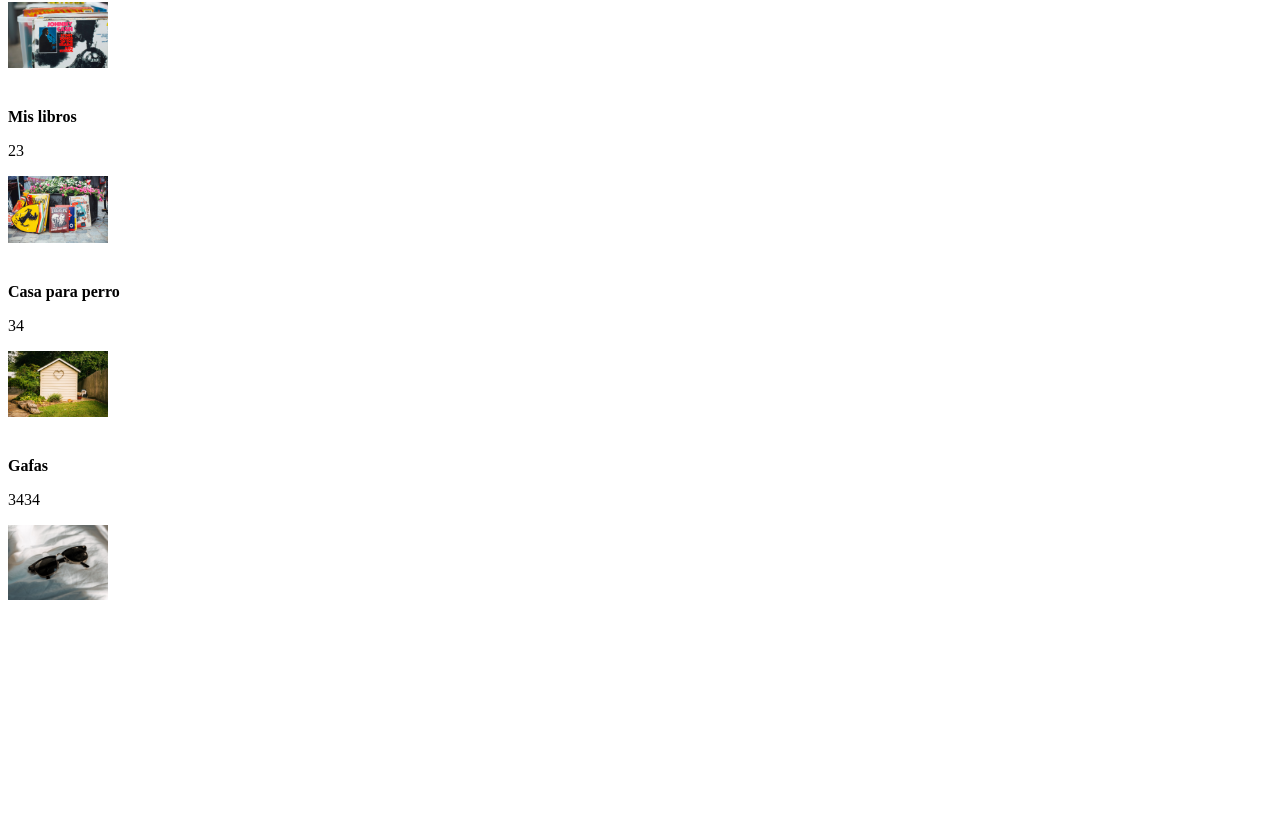
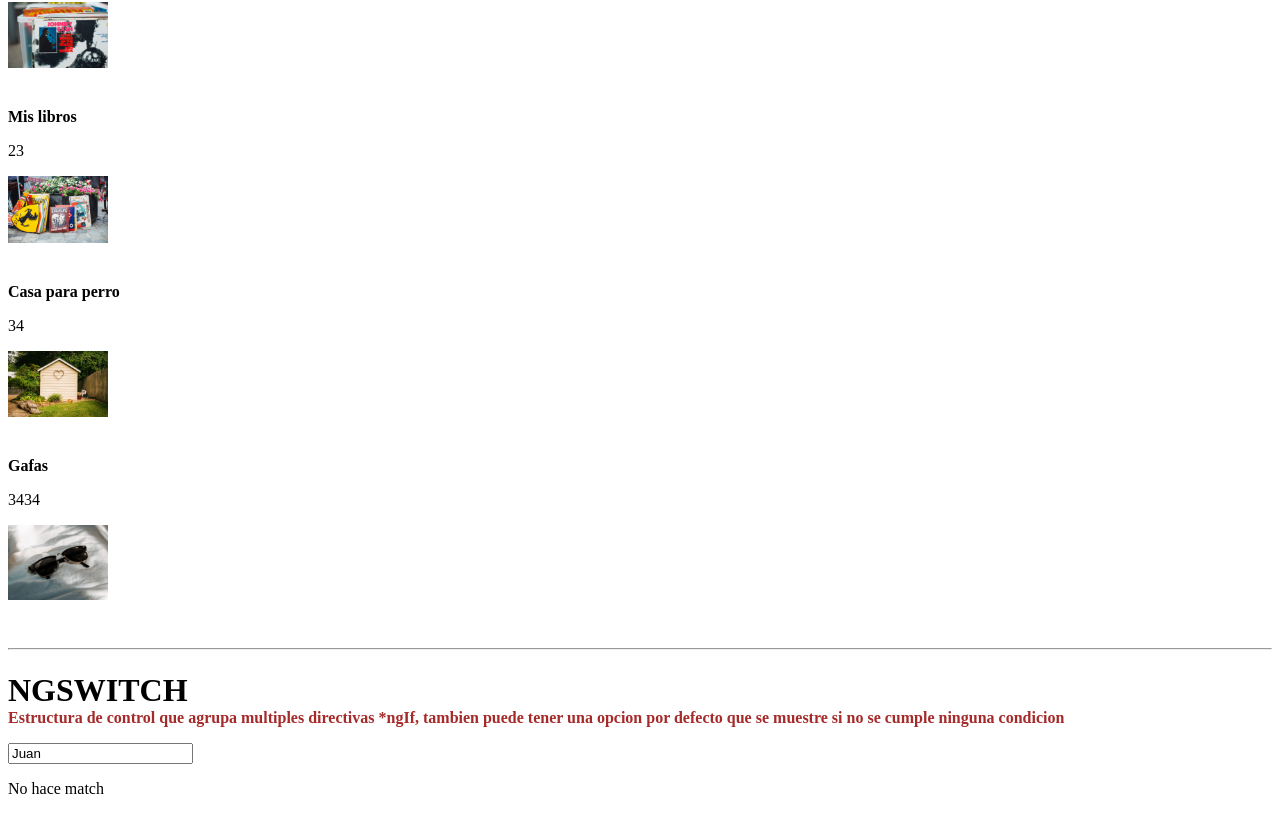
Before and after one commit to An-Bast-Donar/my-store, an Angular app: page / in a window 1280 px wide. Shown: the part 1949-2763 px from the top of the page. Before the commit the page ends 2597 px from the top, so only its background shows below. Built offline with nearby package versions, Linux system fonts and the light colour scheme.

Commit message:
ngSwitch

```diff
--- a/src/app/app.component.html
+++ b/src/app/app.component.html
@@ -117,3 +117,26 @@
     <br>
   </div>
 </div>
+
+<hr>
+
+<!--
+========== NGSWITCH ==========
+
+-->
+<h1 class="tema">NGSWITCH</h1>
+<p class="descripcion">Estructura de control que agrupa multiples directivas *ngIf, tambien puede tener una opcion por
+  defecto que se muestre si no se cumple ninguna condicion</p>
+<input type="text" required [(ngModel)]="person05.name" />
+<div [ngSwitch]="person05.name">
+  <p *ngSwitchCase="'nicolas'">
+    La persona es nicolas
+  </p>
+  <p *ngSwitchCase="'julian'">
+    La persona es Julian
+  </p>
+  <p *ngSwitchCase="'camilo'">
+    La persona es Camilo
+  </p>
+  <p *ngSwitchDefault>No hace match</p>
+</div>
--- a/src/app/app.component.ts
+++ b/src/app/app.component.ts
@@ -32,6 +32,12 @@ export class AppComponent {
     complete: false,
   }
   person04 = {
+    name: 'Juan',
+    age: 26,
+    img: 'assets/images/aprendiendocodigo.jpg',
+    complete: false,
+  }
+  person05 = {
     name: 'Juan',
     age: 26,
     img: 'assets/images/aprendiendocodigo.jpg',
```
